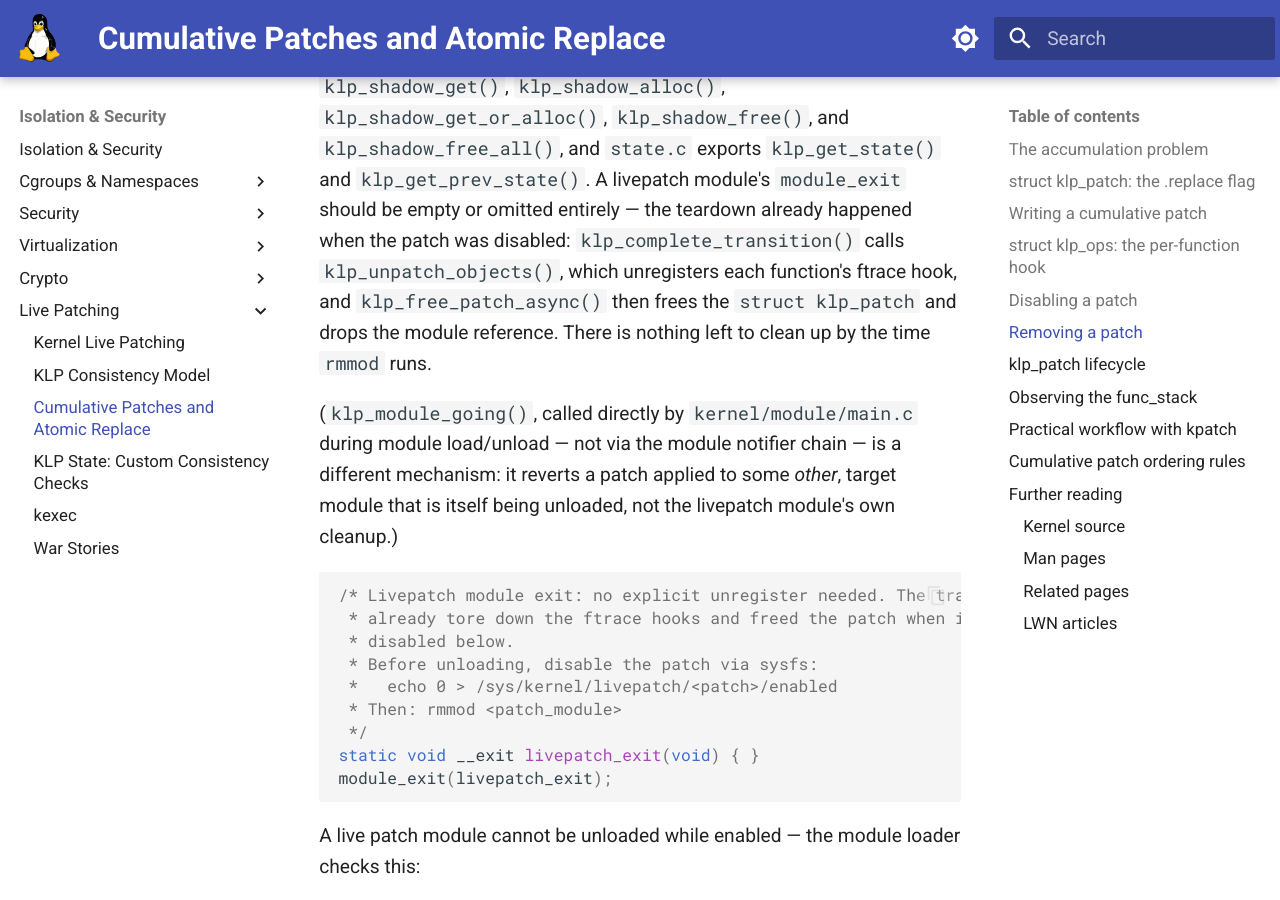
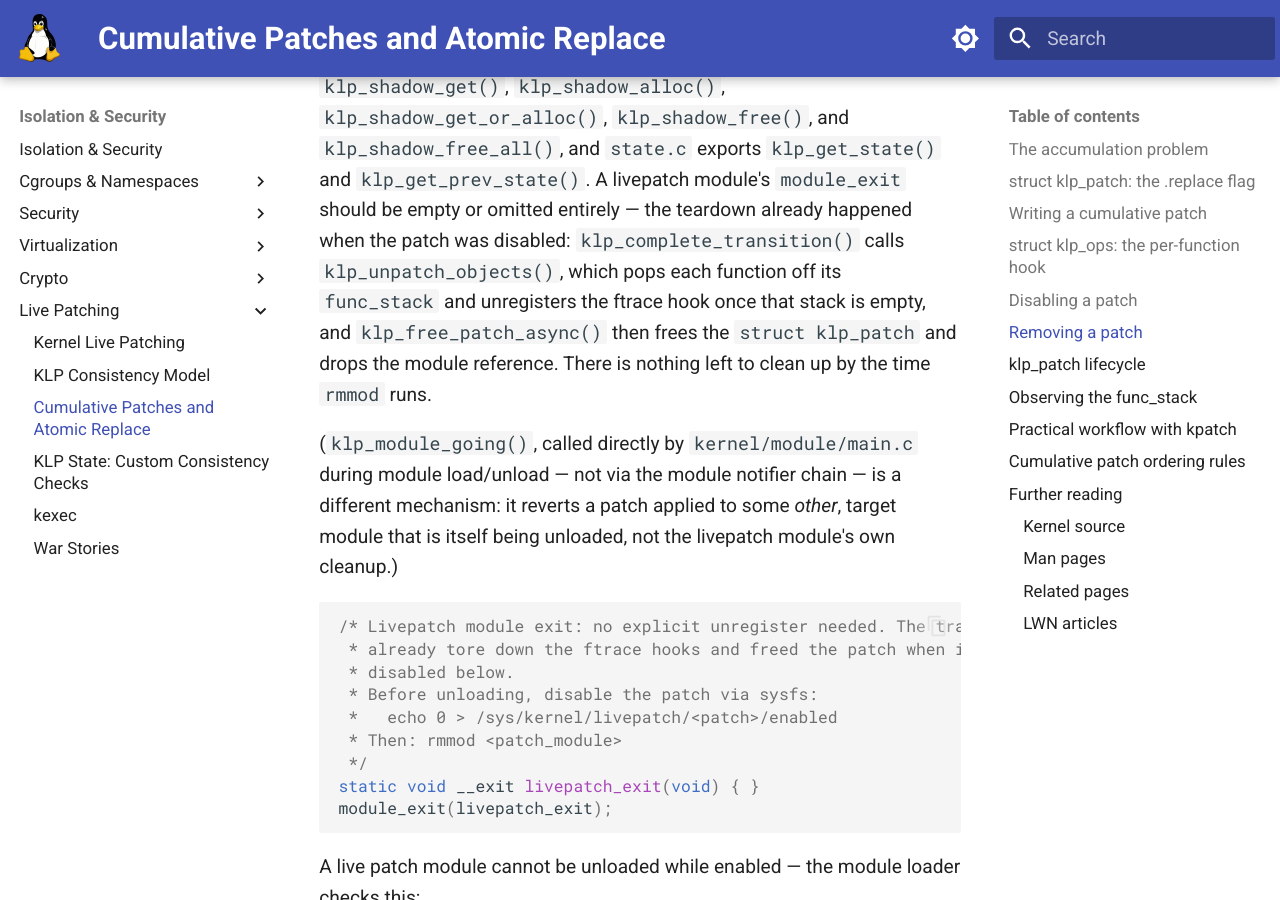
Before and after one commit to laveeshb/linux-kernel-internals, an MkDocs documentation site: the page built from docs/livepatch/klp-cumulative.md, in a window 1280 px wide and 900 px high, scrolled down 5208 px. Built offline with MkDocs 1.6.1 and Material for MkDocs 9.7.7, drawn with Linux system fonts in a browser that asks for light colours.

Commit message:
Fix round-5 review findings for docs/livepatch/ (PR #754)
- klp.md: the "Sleepy tasks" section claimed klp_send_signals() wakes
  D-state (TASK_UNINTERRUPTIBLE) tasks - backwards, and a direct
  self-contradiction within this PR: klp-consistency.md and
  war-stories.md both already correctly state that neither
  klp_send_signals() path can reach an uninterruptible sleeper.
  Rewrote to match.
- war-stories.md: Case 1's lesson had an inlining-advice bullet that
  doesn't apply to that incident (a non-sleeping kthread, not a
  missing-symbol/inlined-function problem - that's already covered
  correctly in Case 4) - removed. Moved a docs.kernel.org citation
  from "Kernel source" to "External" to match house style used
  elsewhere in the directory.
- klp-cumulative.md: softened an unconditional "unregisters each
  function's ftrace hook" claim - klp_unpatch_func() only unregisters
  once a function's stack is empty; with multiple patches stacked it
  just pops one entry.

All findings from round 5 of independent review.

```diff
--- a/docs/livepatch/klp-cumulative.md
+++ b/docs/livepatch/klp-cumulative.md
@@ -187,10 +187,11 @@
 `klp_shadow_free_all()`, and `state.c` exports `klp_get_state()` and
 `klp_get_prev_state()`. A livepatch module's `module_exit` should be empty or
 omitted entirely — the teardown already happened when the patch was disabled:
-`klp_complete_transition()` calls `klp_unpatch_objects()`, which unregisters
-each function's ftrace hook, and `klp_free_patch_async()` then frees the
-`struct klp_patch` and drops the module reference. There is nothing left to
-clean up by the time `rmmod` runs.
+`klp_complete_transition()` calls `klp_unpatch_objects()`, which pops each
+function off its `func_stack` and unregisters the ftrace hook once that stack
+is empty, and `klp_free_patch_async()` then frees the `struct klp_patch` and
+drops the module reference. There is nothing left to clean up by the time
+`rmmod` runs.
 
 (`klp_module_going()`, called directly by `kernel/module/main.c` during
 module load/unload — not via the module notifier chain — is a different
```
Also changed, not shown: docs/livepatch/klp.md (+1 -1 lines), docs/livepatch/war-stories.md (+4 -3 lines).
